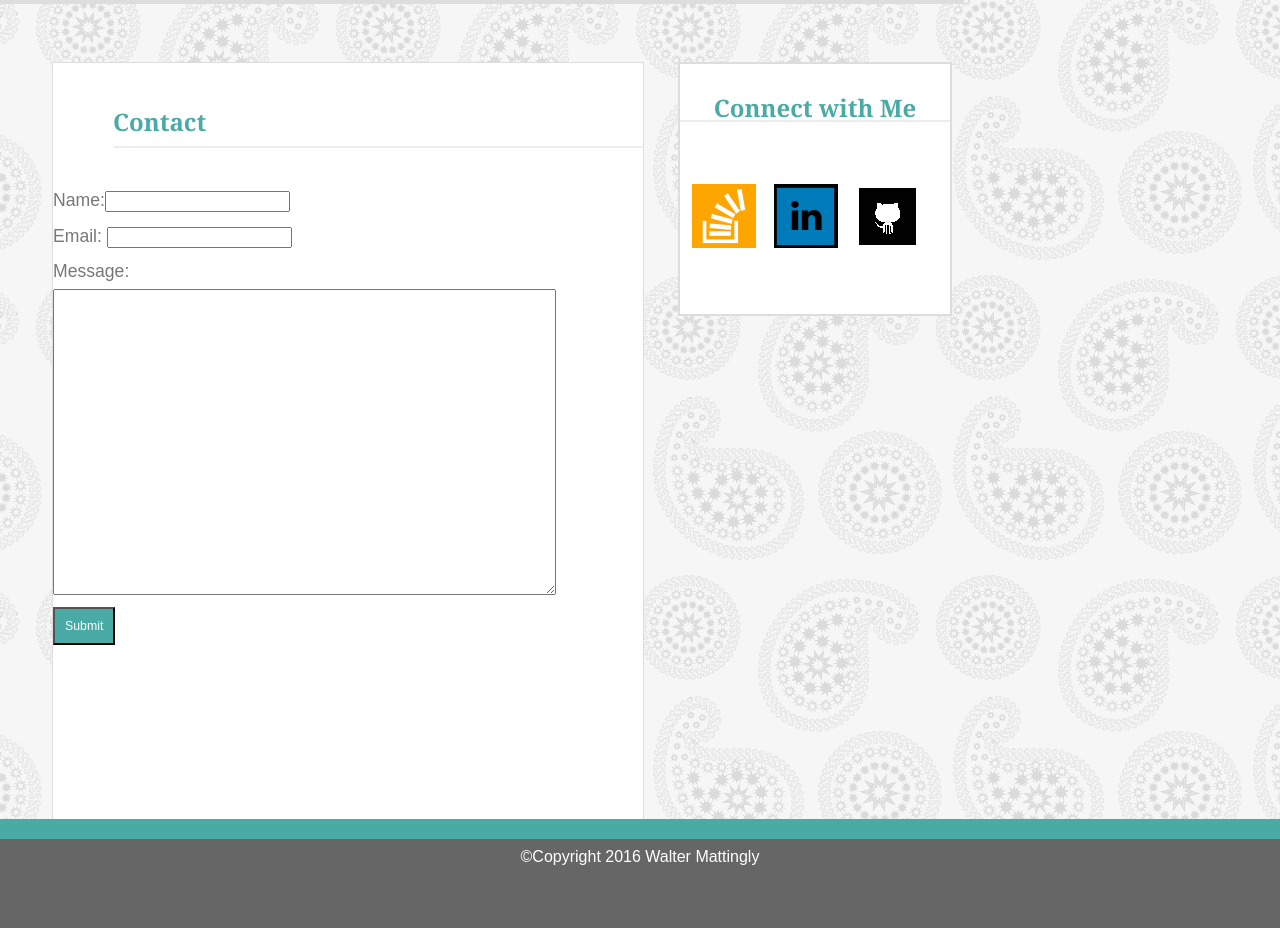
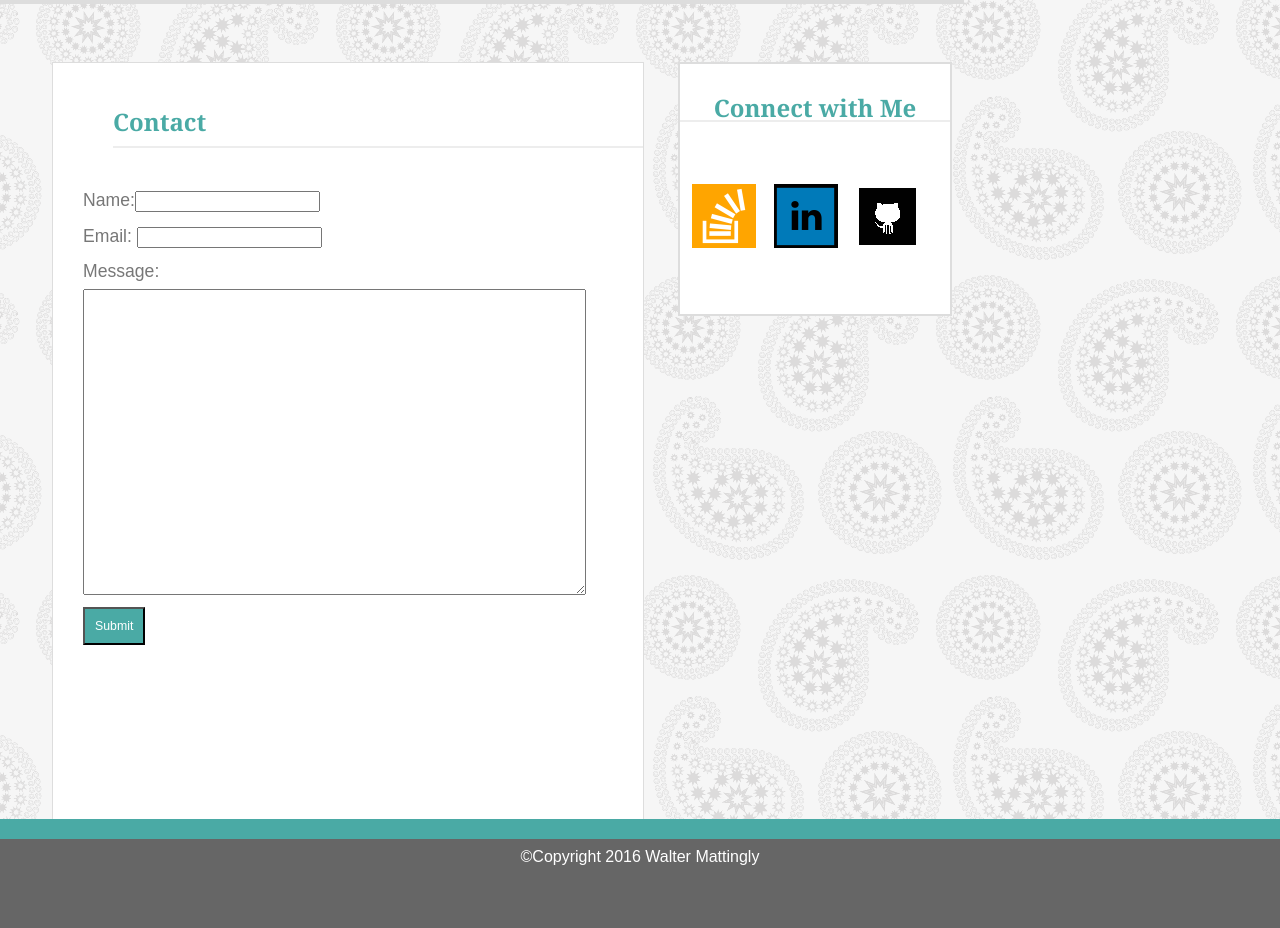
Before and after one commit to waltdakind/Portfolio, a PHP site: page /contact.html in a window 1280 px wide. Shown: the part 67-995 px from the top of the page. Run offline with PHP 8.4, Linux system fonts and the light colour scheme.

Commit message:
more html tweaks, margins on contact.html

```diff
--- a/assets/css/style.css
+++ b/assets/css/style.css
@@ -48,6 +48,7 @@ padding-left : 10px;
 padding-bottom : 10px;
 }
 section {
+margin-left:30px;
 font-family : 'Arial', 'Helvetica Neue', 'Helvetica', sans-serif;
 color : #777777;
 }
@@ -124,7 +125,6 @@ a:visited {
 text-decoration : none;
 }
 a:hover {
-text-decoration : underline;
 background-color:rgba(255,204,0,0.8);
 }
 a:active {
```
